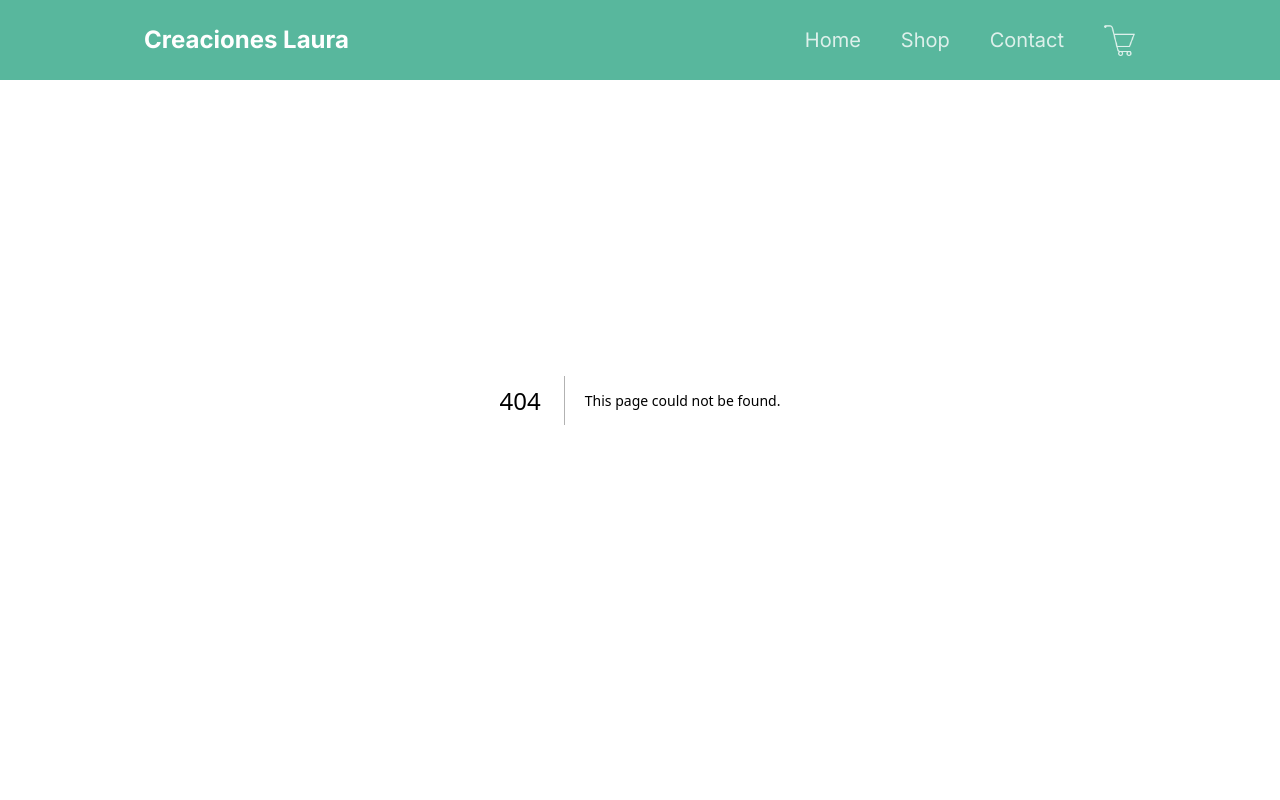
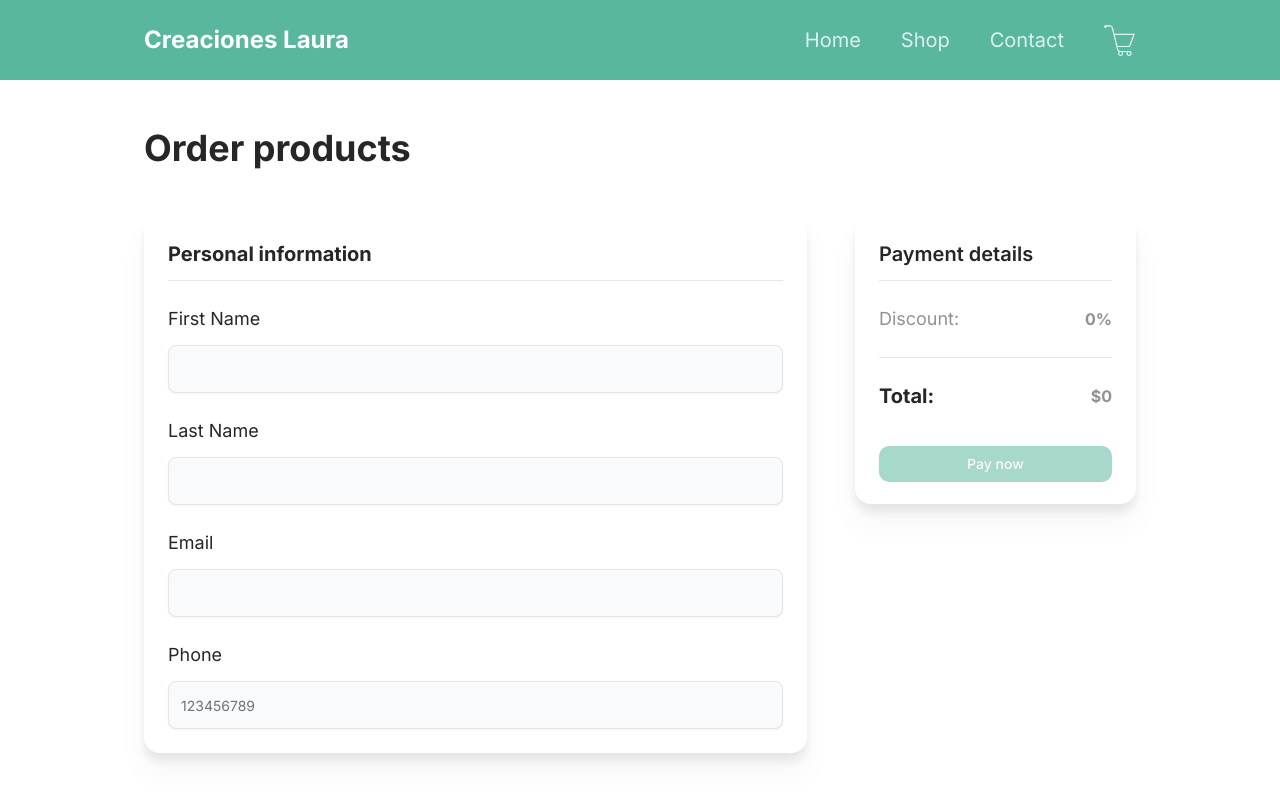
Before and after one commit to eswaldots/creaciones_laura, a Next.js app in the folder frontend/: page /payment in a window 1280 px wide. Before the commit this address had no page. Shown: the top 800 px of the page. Built offline with nearby package versions, Linux system fonts and the light colour scheme.

Commit message:
Finished pay page

```diff
--- a/frontend/package.json
+++ b/frontend/package.json
@@ -12,6 +12,7 @@
     "@headlessui/react": "^2.1.2",
     "@radix-ui/react-dialog": "^1.1.1",
     "@radix-ui/react-icons": "^1.3.0",
+    "@radix-ui/react-label": "^2.1.0",
     "@radix-ui/react-slot": "^1.1.0",
     "@radix-ui/react-toast": "^1.2.1",
     "@react-three/drei": "^9.109.2",
@@ -26,6 +27,7 @@
     "next": "14.2.5",
     "react": "^18",
     "react-dom": "^18",
+    "react-hook-form": "^7.52.2",
     "tailwind-merge": "^2.4.0",
     "three": "^0.167.1",
     "zustand": "^4.5.4"
--- /dev/null
+++ b/frontend/src/app/payment/components/PaymentDetails.tsx
@@ -0,0 +1,30 @@
+import { Button } from "@/components/ui/button"
+import { useStore } from "@/hooks/useStore"
+import { useTotal } from "@/hooks/use-total"
+import { useMemo } from "react"
+
+export default function PaymentDetails() {
+
+	const products = useStore(state => state.products);
+
+	const total = useMemo(() => useTotal(products), []);
+
+	return (
+		<div className='flex flex-col bg-white rounded-2xl w-full sm:w-[40%] h-72 p-6 gap-6 drop-shadow-xl'>
+							<section className="flex flex-col gap-3">
+				<h1 className="text-xl font-semibold">Payment details</h1>
+				<hr />
+			</section>
+			<section className='flex justify-between items-center w-full'>
+			<h1 className='text-lg opacity-50'>Discount:</h1>
+			<strong className='opacity-50'>0%</strong>
+			</section>
+			<hr />
+						<section className='flex justify-between items-center w-full'>
+			<h1 className='text-xl font-bold'>Total:</h1>
+			<strong className='opacity-50'>${total}</strong>
+			</section>
+			<Button type='submit' disabled={total >= 1 ? false : true} className='h-16 mt-3'>Pay now</Button>
+		</div>
+	)
+}
--- /dev/null
+++ b/frontend/src/app/payment/components/PaymentForm.tsx
@@ -0,0 +1,168 @@
+import { Input } from "@/components/ui/input";
+import { Label } from "@/components/ui/label";
+import {
+	FieldErrors,
+} from "react-hook-form";
+
+interface ComponentProps {
+	register: UserFormRegister;
+	errors: FieldErrors;
+}
+
+export default function PaymentForm({ register, errors }: ComponentProps) {
+	const regex = (/^(([^<>()[\]\.,;:\s@\"]+(\.[^<>()[\]\.,;:\s@\"]+)*)|(\".+\"))@(([^<>()[\]\.,;:\s@\"]+\.)+[^<>()[\]\.,;:\s@\"]{2,})$/i);
+
+	return (
+		<div className="flex flex-col w-full gap-12 items-center">
+			<div className="flex flex-col bg-white gap-6 rounded-2xl p-6 w-full drop-shadow-xl">
+				<section className="flex flex-col gap-3">
+					<h1 className="text-xl font-bold">Personal information</h1>
+					<hr />
+				</section>
+				<section className="flex flex-col gap-6">
+					<section className="flex flex-col gap-3">
+						<Label
+							className="text-lg font-normal"
+							htmlFor="first_name"
+						>
+							First Name
+						</Label>
+						<Input className='capitalize'
+							{...register("first_name", {
+								required: true,
+								maxLength: 20,
+								minLength: 3,
+
+							})}
+						/>
+						{errors.first_name &&
+							errors.first_name.type === "required" && (
+								<span className="text-red-500">
+									This field is required
+								</span>
+							)}
+						{errors.first_name &&
+							errors.first_name.type === "minLength" && (
+								<span className="text-red-500">
+									The last name need to have a min of 3
+									characters
+								</span>
+							)}
+						{errors.first_name &&
+							errors.first_name.type === "maxLength" && (
+								<span className="text-red-500">
+									The last name need to have a max of 20
+									characters
+								</span>
+							)}
+					</section>
+					<section className="flex flex-col gap-3">
+						<Label
+							className="text-lg font-normal"
+							htmlFor="first_name"
+						>
+							Last Name
+						</Label>
+						<Input className='capitalize'
+							{...register("last_name", {
+								required: true,
+								minLength: 3,
+								maxLength: 20,
+							})}
+						/>
+						{errors.last_name &&
+							errors.last_name.type === "required" && (
+								<span className="text-red-500">
+									This field is required
+								</span>
+							)}
+						{errors.last_name &&
+							errors.last_name.type === "minLength" && (
+								<span className="text-red-500">
+									The last name need to have a min of 3
+									characters
+								</span>
+							)}
+						{errors.last_name &&
+							errors.last_name.type === "maxLength" && (
+								<span className="text-red-500">
+									The last name need to have a max of 20
+									characters
+								</span>
+							)}
+					</section>
+					<section className="flex flex-col gap-3">
+						<Label
+							className="text-lg font-normal"
+							htmlFor="first_name"
+						>
+							Email
+						</Label>
+						<Input
+							{...register("email", {
+								required: true,
+								pattern: regex,
+							})}
+						/>
+						{errors.email && errors.email.type === "required" && (
+							<span className="text-red-500">
+								This field is required
+							</span>
+						)}
+						{errors.email && errors.email.type === "pattern" && (
+							<span className="text-red-500">
+								Please enter a valid email
+							</span>
+						)}
+					</section>
+					<section className="flex flex-col gap-3">
+						<Label
+							className="text-lg font-normal"
+							htmlFor="first_name"
+						>
+							Phone
+						</Label>
+						<Input className="[appearance:textfield] [&::-webkit-outer-spin-button]:appearance-none [&::-webkit-inner-spin-button]:appearance-none" placeholder="123456789" type='number' {...register("phone", {required: true, valueAsNumber: true, maxLength: 9, minLength: 9})}/>
+												{errors.phone && errors.phone.type === "required" && (
+							<span className="text-red-500">
+								This field is required
+							</span>
+						)}
+						{errors.phone && errors.phone.type === "valueAsNumber" && (
+							<span className="text-red-500">
+								Please enter a valid phone number
+							</span>
+						)}
+												{errors.phone && errors.phone.type === "minLength" && (
+							<span className="text-red-500">
+								Please enter a valid length number
+							</span>
+						)}
+					</section>
+				</section>
+			</div>
+			<div className="flex flex-col bg-white drop-shadow-xl gap-6 rounded-2xl p-6 w-full">
+				<section className="flex flex-col gap-3">
+					<h1 className="text-xl font-bold">Ubication information</h1>
+					<hr />
+				</section>
+				<section className="flex flex-col gap-3">
+					<Label className="text-lg font-normal" htmlFor="first_name">
+						Ubication
+					</Label>
+					<Input {...register("ubication", {required: true, minLength: 10 })} />
+								{errors.ubication && errors.ubication.type === "required" && (
+							<span className="text-red-500">
+								This field is required
+							</span>
+						)}
+												{errors.ubication && errors.ubication.type === "minLength" && (
+							<span className="text-red-500">
+								Please enter a valid ubication
+							</span>
+						)}
+				</section>
+			</div>
+		</div>
+	);
+}
--- /dev/null
+++ b/frontend/src/app/payment/page.tsx
@@ -0,0 +1,33 @@
+"use client"
+
+import PaymentDetails from "./components/PaymentDetails";
+import PaymentForm from "./components/PaymentForm";
+import { useForm, SubmitHandler } from "react-hook-form";
+
+export default function Home() {
+	type Inputs = {
+		example: string;
+		exampleRequired: string;
+	};
+
+	const {
+		register,
+		handleSubmit,
+		watch,
+		formState: { errors },
+	} = useForm<Inputs>();
+
+	const onSubmit: SubmitHandler<Inputs> = (data) => console.log(data);
+
+	console.log(watch("example"))
+
+	return (
+		<form onSubmit={handleSubmit(onSubmit)} className="flex flex-col text-neutral-800 mt-20 gap-12 px-6 py-12 sm:py-12 sm:px-36 w-screen">
+			<h1 className="text-4xl font-bold">Order products</h1>
+			<section className="flex flex-col sm:flex-row gap-12 w-full">
+				<PaymentForm register={register} errors={errors}/>
+				<PaymentDetails />
+			</section>
+		</form>
+	);
+}
--- a/frontend/src/components/ui/card-hover-effect.tsx
+++ b/frontend/src/components/ui/card-hover-effect.tsx
@@ -29,11 +29,12 @@ export const HoverEffect = ({
 
   const updateProducts = useStore((state) => state.updateProducts);
 
-  const AddProduct = (name, quantity, total) => {
+  const AddProduct = (name: string, quantity: number, image: string,  total: number) => {
     try {
     updateProducts(
     {
       productName: name,
+      productImage: image,
       quantity: quantity,
       total: total
     }
@@ -44,8 +45,11 @@ export const HoverEffect = ({
     })
   }
 
-    catch(e) {
-      alert(e)
+    catch(error) {
+      toast({
+        title: "An error ocurred adding a item to the cart",
+        description: `Error: ${error}`
+      })
     }
   }
 
@@ -114,7 +118,7 @@ export const HoverEffect = ({
           <div className='flex flex-row gap-12 justify-end'>
           <Counter setCount={setItemCount} count={itemCount}/>
           <DialogClose asChild>
-          <Button onClick={(e) => AddProduct(item.name, itemCount, item.price * itemCount)} className='text-xl font-bold w-48 h-12'>Add to cart ${item.price * itemCount}</Button>
+          <Button onClick={(e) => AddProduct(item.name, itemCount, item.image, item.price * itemCount)} className='text-xl font-bold w-48 h-12'>Add to cart ${item.price * itemCount}</Button>
           </DialogClose>
           </div>
           </div>
--- a/frontend/src/components/ui/counter.tsx
+++ b/frontend/src/components/ui/counter.tsx
@@ -1,4 +1,4 @@
-import { SetStateAction } from "react";
+import { Dispatch, SetStateAction } from "react";
 import { Button } from "./button";
 import { LeftArrow, RightArrow } from "@/icons/arrows";
 
@@ -14,7 +14,7 @@ export default function Counter({
 		<div className="flex flex-row gap-12 items-center">
 			<Button
 			disabled={count === 1 ? true : false}
-			onClick={(e) => setCount(count => count - 1)}
+			onClick={(e) => setCount((count: number) => count - 1)}
 				size="icon"
 				className="flex justify-center h-12 items-center size-12 p-2 rounded-2xl border-2 border-primary bg-white"
 			>
@@ -22,7 +22,7 @@ export default function Counter({
 			</Button>
 			<strong className="text-2xl font-bold">{count}</strong>{" "}
 			<Button
-			onClick={(e) => setCount(count => count + 1)}
+			onClick={(e) => setCount((count: number) => count + 1)}
 				size="icon"
 				className="flex justify-center h-12 items-center p-2 size-12 rounded-2xl bg-white border-2 border-primary"
 			>
--- a/frontend/src/components/ui/input.tsx
+++ b/frontend/src/components/ui/input.tsx
@@ -11,7 +11,7 @@ const Input = React.forwardRef<HTMLInputElement, InputProps>(
       <input
         type={type}
         className={cn(
-          "flex h-9 w-full rounded-md border border-input bg-transparent px-3 py-1 text-sm shadow-sm transition-colors file:border-0 file:bg-transparent file:text-sm file:font-medium placeholder:text-muted-foreground focus-visible:outline-none focus-visible:ring-1 focus-visible:ring-ring disabled:cursor-not-allowed disabled:opacity-50",
+          "flex h-12 w-full rounded-sm border border-input bg-gray-50 px-3 py-1 text-sm shadow-sm transition-colors file:border-0 file:bg-transparent file:text-sm file:font-medium placeholder:text-muted-foreground focus-visible:outline-none focus-visible:ring-1 focus-visible:ring-ring disabled:cursor-not-allowed disabled:opacity-50",
           className
         )}
         ref={ref}
--- /dev/null
+++ b/frontend/src/components/ui/label.tsx
@@ -0,0 +1,26 @@
+"use client"
+
+import * as React from "react"
+import * as LabelPrimitive from "@radix-ui/react-label"
+import { cva, type VariantProps } from "class-variance-authority"
+
+import { cn } from "@/lib/utils"
+
+const labelVariants = cva(
+  "text-sm font-medium leading-none peer-disabled:cursor-not-allowed peer-disabled:opacity-70"
+)
+
+const Label = React.forwardRef<
+  React.ElementRef<typeof LabelPrimitive.Root>,
+  React.ComponentPropsWithoutRef<typeof LabelPrimitive.Root> &
+    VariantProps<typeof labelVariants>
+>(({ className, ...props }, ref) => (
+  <LabelPrimitive.Root
+    ref={ref}
+    className={cn(labelVariants(), className)}
+    {...props}
+  />
+))
+Label.displayName = LabelPrimitive.Root.displayName
+
+export { Label }
--- /dev/null
+++ b/frontend/src/components/ui/order-item.tsx
@@ -0,0 +1,22 @@
+import Image from "next/image"
+
+type itemsProps = {
+	image: string,
+	name: string,
+	quantity: number,
+	total: number
+}
+
+export default function OrderItem({image, name, quantity, total}:  itemsProps) {
+	return (
+		<div className="flex flex-row text-neutral-800 gap-6 items-center ">
+			<Image alt='product' className='size-12 object-cover rounded-xl' src={image} width={300} height={300}/>
+			<section className='flex flex-col'>
+				<h1 className='text-xl font-bold'>{name}</h1>
+				<section className='flex gap-6'>
+				<strong>${total}</strong> <span className='opacity-50'>{quantity} units</span>
+				</section>
+			</section>
+		</div>
+	)
+}
--- a/frontend/src/components/ui/shop-btn.tsx
+++ b/frontend/src/components/ui/shop-btn.tsx
@@ -6,13 +6,17 @@ import { Button } from "./button"
 import { Card, CardHeader, CardFooter, CardContent } from "./card";
 import { Transition } from "@headlessui/react"
 import { useStore } from "@/hooks/useStore"
+import OrderItem from "./order-item";
+import { useRouter } from "next/navigation";
 
 export default function ShopBtn() {
+	const router = useRouter();
+
 	const [isOpen, setIsOpen] = useState(false)
 
-	const products = useStore(state => state.products)
+	const products = useStore((state) => state.products)
 
-	const listProducts = useMemo(() => products.map((product, index) => <li>{product.productName}</li>), [products])
+	const listProducts = useMemo(() => products.map((product, index : number) => <OrderItem key={product.productImage} name={product.productName} image={product.productImage} quantity={product.quantity} total={product.total}></OrderItem>), [products])
 
 	return (
 		<>
@@ -29,9 +33,9 @@ export default function ShopBtn() {
 		>
 			<Card className={'flex flex-col opacity-100 justify-between fixed inset-x-0 mx-auto lg:inset-x-auto lg:mx-0 lg:right-36 lg:top-24 rounded-2xl z-50 h-[494px] w-full sm:w-[447px] drop-shadow-2xl bg-white'}>
 				<CardHeader className='w-full rounded-t-2xl h-12 bg-primary'/>
-				<CardContent className="flex flex-col items-start p-6 justify-start h-full">{listProducts}</CardContent>
+				<CardContent className="flex flex-col items-start p-6 gap-6 justify-start h-full">{listProducts}</CardContent>
 				<CardFooter className='flex flex-row justify-between'>
-					<Button className='w-full h-12'>Pay</Button>
+					<Button onClick={(e) => router.push('/payment')} className='w-full h-12'>Pay</Button>
 				</CardFooter>
 			</Card>
 			</Transition>
--- /dev/null
+++ b/frontend/src/hooks/use-total.ts
@@ -0,0 +1,19 @@
+import { X509Certificate } from "crypto";
+
+interface Product {
+	productName: string;
+	productImage: string;
+	quantity: number;
+	total: number;
+}
+
+type products = Product[];
+
+export const useTotal = (products : products) => {
+	let balance = 0;
+
+	for (let i = 0; i < products.length; i++) {
+		balance += products[i].total
+	}
+		return balance
+};
--- a/frontend/src/hooks/useStore.tsx
+++ b/frontend/src/hooks/useStore.tsx
@@ -1,6 +1,16 @@
 import { create } from "zustand"
 
-export const useStore = create((set) => ({
+interface Product {      productName: string,
+      productImage: string,
+      quantity: number,
+      total: number}
+
+interface Products {
+    products: Product[]
+    updateProducts: (products : Product) => void
+    }
+
+export const useStore = create<Products>((set) => ({
 	products: [],
 	/*      "orderItems": [
         {"productName":"Birthday cake",
@@ -9,5 +19,5 @@ export const useStore = create((set) => ({
 },{"productName":"Banana cake",
 "quantity":1,
 "total":300}]*/
-	updateProducts: (products) => set((state) => ({products: [...state.products, products]}))
+	updateProducts: (products : Product) => set((state) => ({products: [...state.products, products]}))
 }))
```
Also changed, not shown: 1 other file (tests, documents, lock files or other folders).
